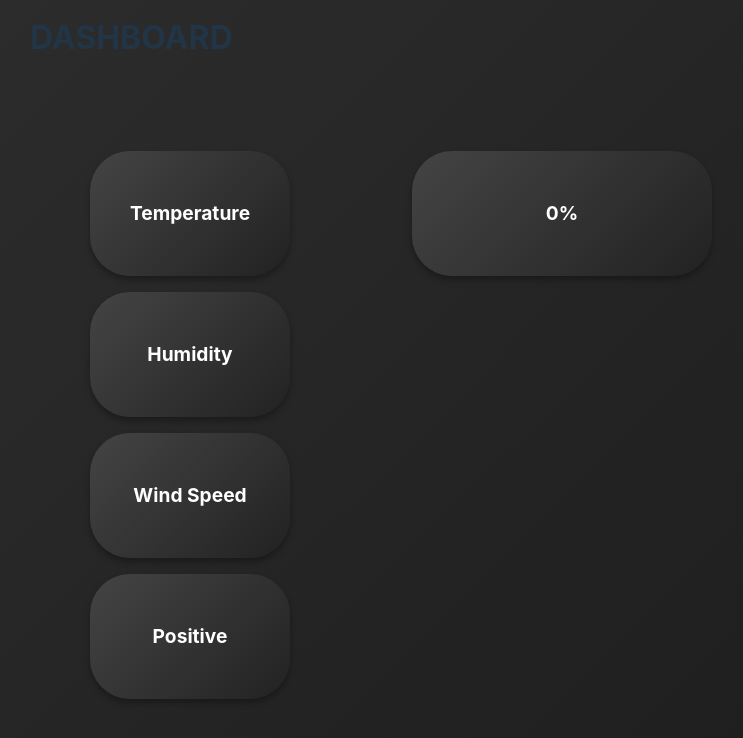
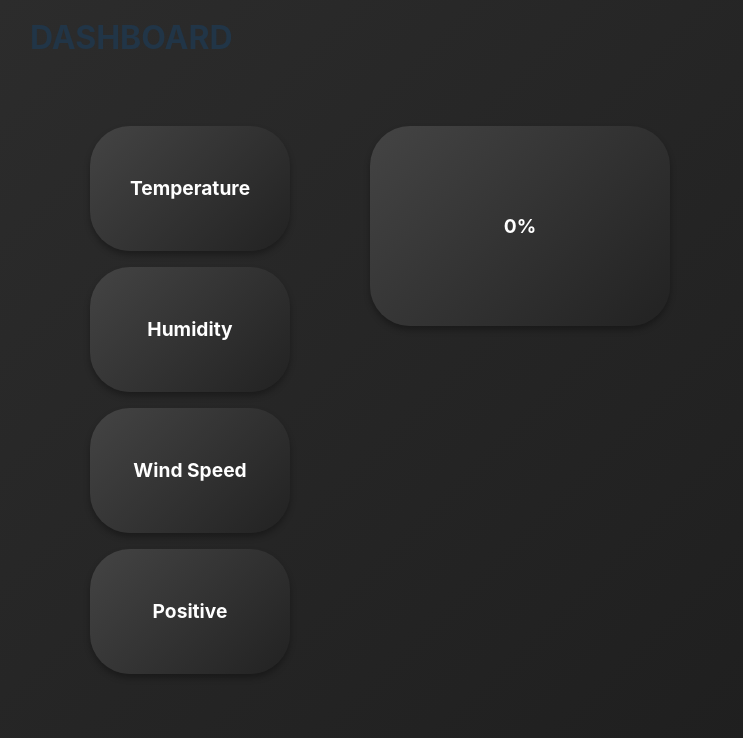
Before and after one commit to NoFlame-Dev/NoFlame-repo, a React (Vite) app in the folder Frontend/vite-project/: page / in a window 1280 px wide. Shown: the top 738 px of the page, without its empty margins (2-745 px from the left). Built offline with nearby package versions, Linux system fonts and the light colour scheme.

Commit message:
fixed bugs

```diff
--- a/Frontend/vite-project/src/App.css
+++ b/Frontend/vite-project/src/App.css
@@ -22,10 +22,22 @@
 }
 
 .boxes {
-  display: grid;
-  grid-template-rows: 1fr 1fr 1fr;
+  display: flex;
+  justify-content: space-between;
+  align-items: flex-start;
   gap: 1rem;
-  margin-top: 50px;
+}
+
+.left-column {
+  display: flex;
+  flex-direction: column;
+  gap: 1rem;
+}
+
+.right-column {
+  display: flex;
+  justify-content: center;
+  align-items: center;
 }
 
 .rounded-box {
@@ -50,8 +62,7 @@
 
 .fire-percentage {
   width: 300px;
-  height: 125px;
-  margin-left: 10px;
+  height: 200px;
   background: linear-gradient(135deg, #444, #222);
   color: #fff; /* text color */
   display: flex;
@@ -65,12 +76,6 @@
   transition: transform 0.3s, box-shadow 0.3s;
 
   animation: fadeInOpacity 1s ease forwards;
-}
-
-
-.parent {
-  display: flex;
-  gap: 7rem;
 }
 
 .rounded-box:hover {
--- a/Frontend/vite-project/src/App.jsx
+++ b/Frontend/vite-project/src/App.jsx
@@ -13,14 +13,16 @@
       </header>
 
       <div className="boxes">
-        <div className="parent">
+        <div className="left-column">
           <div className="rounded-box">Temperature</div>
+          <div className="rounded-box">Humidity</div>
+          <div className="rounded-box">Wind Speed</div>
+          <div className="rounded-box">Positive</div>
+        </div>
+
+        <div className="center-column">
           <div className='fire-percentage'> 0% </div>
         </div>
-
-        <div className="rounded-box">Humidity</div>
-        <div className="rounded-box">Wind Speed</div>
-        <div className="rounded-box">Positive</div>
       </div>
 
 
```
